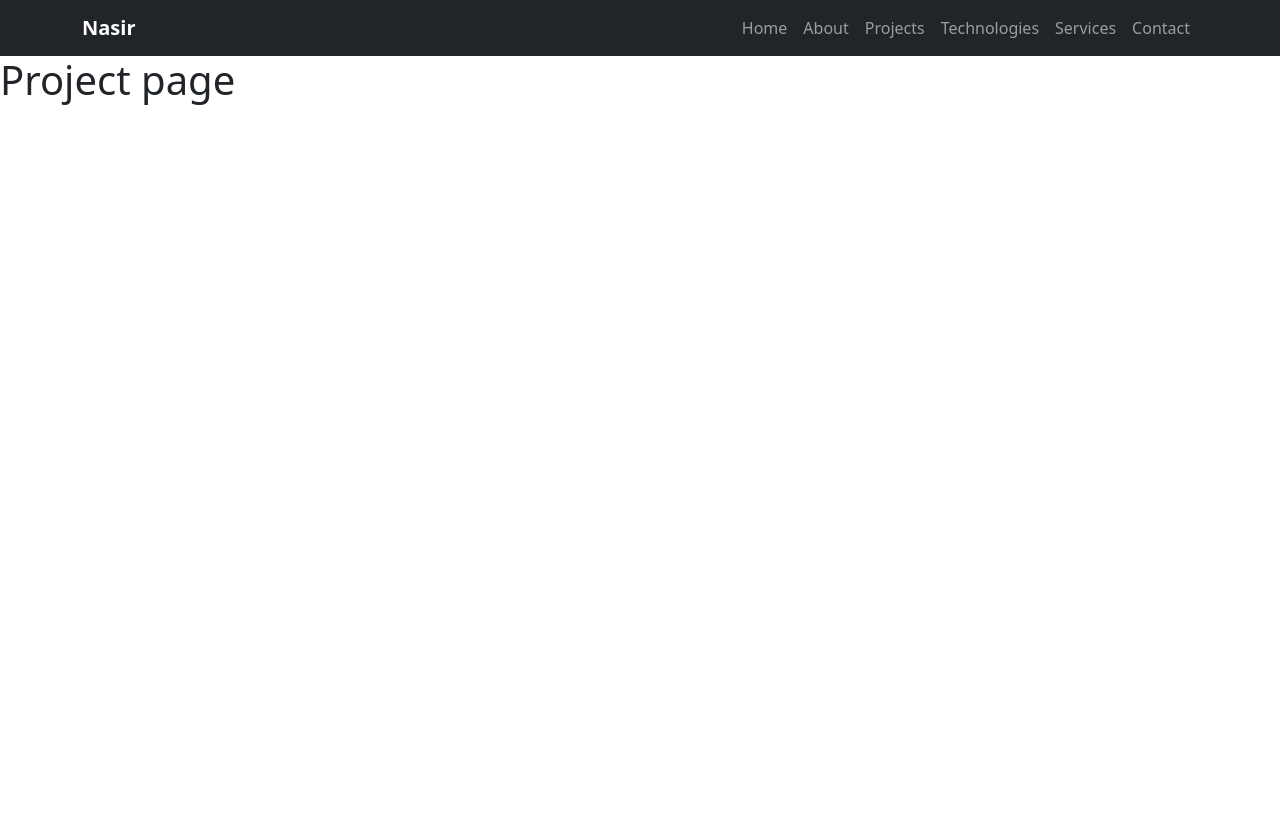
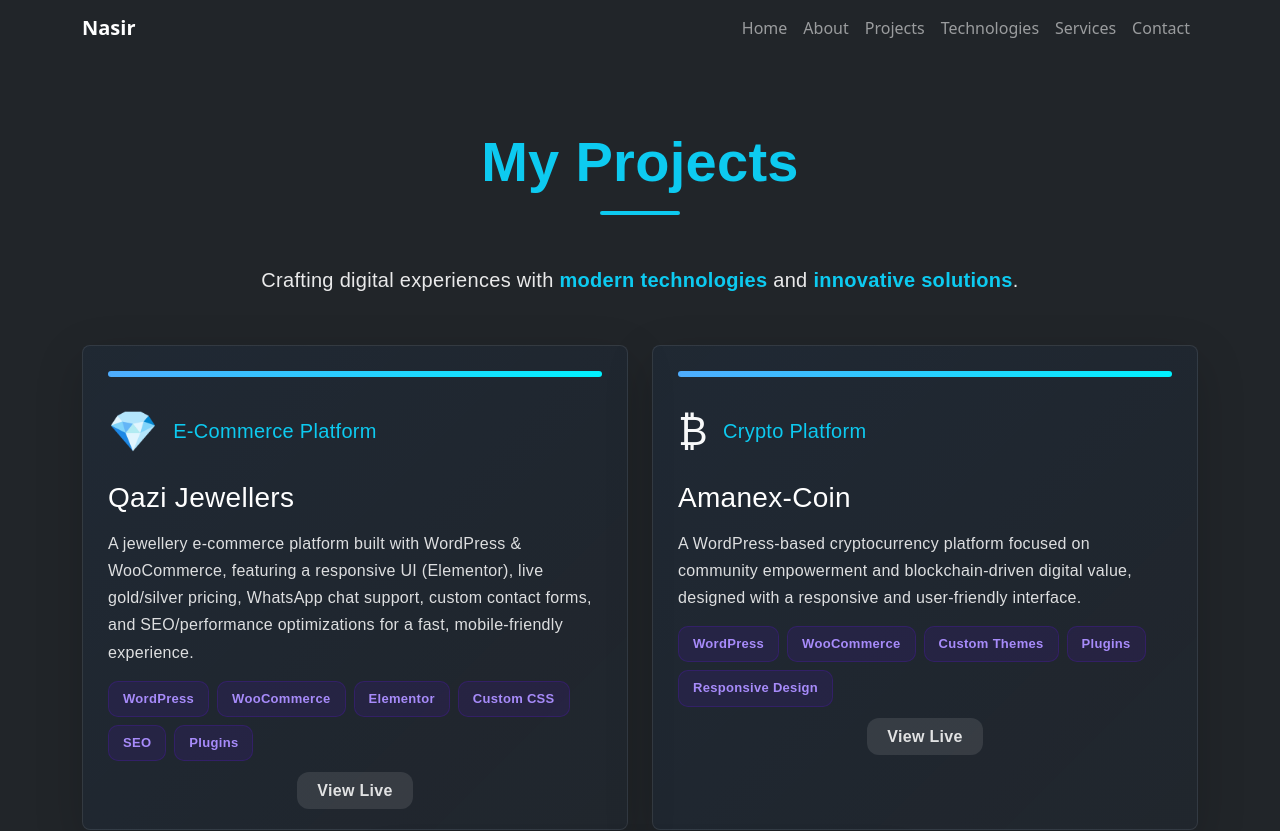
Before and after one commit to Nasir-afridi/Portfolio, a React (Vite) app in the folder Portfolio/: page /projects in a window 1280 px wide. Shown: the top 831 px of the page. Before the commit the page ends 800 px from the top, so only its background shows below. Built offline with nearby package versions, Linux system fonts and the light colour scheme.

Commit message:
added the project file with three projects and footer with two buttons

```diff
--- a/Portfolio/src/pages/Projects.jsx
+++ b/Portfolio/src/pages/Projects.jsx
@@ -1,9 +1,300 @@
-const Project = () => {
+import { useState } from "react";
+import { motion } from "framer-motion";
+import "bootstrap/dist/css/bootstrap.min.css";
+
+export default function Projects() {
+  const [activeProject, setActiveProject] = useState(null);
+
+  const fadeInUp = {
+    hidden: { opacity: 0, y: 30 },
+    visible: { opacity: 1, y: 0 },
+  };
+  const fadeInLeft = {
+    hidden: { opacity: 0, x: -40 },
+    visible: { opacity: 1, x: 0 },
+  };
+  const fadeInRight = {
+    hidden: { opacity: 0, x: 40 },
+    visible: { opacity: 1, x: 0 },
+  };
+  const staggerContainer = {
+    hidden: { opacity: 0 },
+    visible: { opacity: 1, transition: { staggerChildren: 0.15 } },
+  };
+
+  const projects = [
+    {
+      id: 1,
+      title: "Qazi Jewellers",
+      type: "E-Commerce Platform",
+      description:
+        "A jewellery e-commerce platform built with WordPress & WooCommerce, featuring a responsive UI (Elementor), live gold/silver pricing, WhatsApp chat support, custom contact forms, and SEO/performance optimizations for a fast, mobile-friendly experience.",
+      tech: [
+        "WordPress",
+        "WooCommerce",
+        "Elementor",
+        "Custom CSS",
+        "SEO",
+        "Plugins",
+      ],
+      link: "https://qazijewellers.com",
+      gradient: "linear-gradient(135deg, rgb(79, 172, 254), rgb(0, 242, 254))",
+      icon: "💎",
+    },
+    {
+      id: 2,
+      title: "Amanex-Coin",
+      type: "Crypto Platform",
+      description:
+        "A WordPress-based cryptocurrency platform focused on community empowerment and blockchain-driven digital value, designed with a responsive and user-friendly interface.",
+      tech: [
+        "WordPress",
+        "WooCommerce",
+        "Custom Themes",
+        "Plugins",
+        "Responsive Design",
+      ],
+      link: "https://amanex-coin.com",
+      gradient: "linear-gradient(135deg, rgb(79, 172, 254), rgb(0, 242, 254))",
+      icon: "₿",
+    },
+    {
+      id: 3,
+      title: "Fresh-Hub",
+      type: "Full-Stack Application",
+      description:
+        "Built React.js application with Bootstrap UI, integrating Express.js backend for authentication (login/signup) using JWT tokens. Implemented secure public and private routes for role-based access with PostgreSQL for user data management.",
+      tech: ["React.js", "Bootstrap", "Express.js", "PostgreSQL", "JWT"],
+      link: "#",
+      gradient: "linear-gradient(135deg,#4facfe,#00f2fe)",
+      icon: "🌿",
+    },
+  ];
+
   return (
-    <>
-      <h1>Project page</h1>
-    </>
+    <section
+      id="projects"
+      className="bg-dark text-light py-5 min-vh-100 d-flex align-items-center"
+      style={{
+        fontFamily: "'Poppins', sans-serif",
+        letterSpacing: "0.3px",
+        lineHeight: "1.7",
+      }}
+    >
+      <div className="container py-4">
+        <motion.div
+          className="text-center mb-5"
+          initial="hidden"
+          whileInView="visible"
+          viewport={{ once: true }}
+          variants={fadeInUp}
+        >
+          <h2 className="text-info mb-3 display-4 fw-bold">My Projects</h2>
+          <div
+            className="mx-auto bg-info"
+            style={{ width: 80, height: 4, borderRadius: 2 }}
+          />
+        </motion.div>
+
+        <motion.p
+          className="lead mb-5 text-center"
+          initial="hidden"
+          whileInView="visible"
+          viewport={{ once: true }}
+          variants={fadeInUp}
+          style={{
+            color: "rgba(255,255,255,.9)",
+            maxWidth: 800,
+            margin: "0 auto",
+          }}
+        >
+          Crafting digital experiences with{" "}
+          <span className="text-info fw-semibold">modern technologies</span> and{" "}
+          <span className="text-info fw-semibold">innovative solutions</span>.
+        </motion.p>
+
+        <motion.div
+          className="row g-4"
+          variants={staggerContainer}
+          initial="hidden"
+          whileInView="visible"
+          viewport={{ once: true }}
+        >
+          {projects.map((project, i) => (
+            <div
+              key={project.id}
+              className={`col-lg-6 ${project.id === 3 ? "offset-lg-3" : ""}`}
+            >
+              <motion.div
+                className="h-100 rounded-3 shadow-lg border border-secondary border-opacity-25"
+                style={{
+                  background:
+                    "linear-gradient(135deg, rgba(13,110,253,.05), rgba(13,110,253,.02))",
+                  overflow: "hidden",
+                  cursor: "pointer",
+                  transition: "transform 0.3s ease, box-shadow 0.3s ease",
+                  padding: "25px",
+                }}
+                variants={i % 2 === 0 ? fadeInLeft : fadeInRight}
+                whileHover={{
+                  y: -5,
+                  boxShadow: "0 12px 30px rgba(13,110,253,.15)",
+                }}
+              >
+                <div
+                  style={{
+                    height: 6,
+                    background: project.gradient,
+                    borderRadius: 3,
+                    marginBottom: 20,
+                  }}
+                />
+
+                <div className="d-flex align-items-center mb-3">
+                  <div style={{ fontSize: "2.5rem", marginRight: 15 }}>
+                    {project.icon}
+                  </div>
+                  <h5 className="text-info mb-0">{project.type}</h5>
+                </div>
+                <h3 style={{ color: "#fff", marginBottom: 15 }}>
+                  {project.title}
+                </h3>
+                <p style={{ color: "rgba(255,255,255,.85)", marginBottom: 15 }}>
+                  {project.description}
+                </p>
+
+                <div className="d-flex flex-wrap gap-2 mb-3">
+                  {project.tech.map((tech, idx) => (
+                    <span
+                      key={idx}
+                      style={{
+                        padding: "6px 14px",
+                        background: "rgba(102,16,242,.1)",
+                        color: "#a78bfa",
+                        borderRadius: 10,
+                        fontSize: 13,
+                        fontWeight: 600,
+                        border: "1px solid rgba(102,16,242,.2)",
+                      }}
+                    >
+                      {tech}
+                    </span>
+                  ))}
+                </div>
+
+                {project.link !== "#" ? (
+                  <center>
+                    <a
+                      href={project.link}
+                      target="_blank"
+                      rel="noopener noreferrer"
+                      style={{
+                        padding: "10px 20px",
+                        background: "rgba(255,255,255,0.1)",
+                        color: "rgba(255,255,255,0.85)",
+                        borderRadius: 12,
+                        textDecoration: "none",
+                        fontWeight: 600,
+                      }}
+                    >
+                      View Live
+                    </a>
+                  </center>
+                ) : (
+                  <center>
+                    <button
+                      disabled
+                      style={{
+                        padding: "10px 20px",
+                        background: "rgba(138,142,160,.2)",
+                        color: "#8892b0",
+                        borderRadius: 12,
+                        border: "1px solid rgba(138,142,160,.3)",
+                        fontWeight: 600,
+                      }}
+                    >
+                      Private Project
+                    </button>
+                  </center>
+                )}
+              </motion.div>
+            </div>
+          ))}
+        </motion.div>
+
+        <motion.div
+          className="mt-5 pt-4"
+          initial="hidden"
+          whileInView="visible"
+          viewport={{ once: true, margin: "-50px" }}
+          variants={fadeInUp}
+          transition={{ duration: 0.6, delay: 0.2 }}
+        >
+          <div
+            className="p-5 rounded-4 shadow-lg border border-secondary border-opacity-25 mx-auto"
+            style={{
+              background:
+                "linear-gradient(135deg, rgba(13,110,253,.10), rgba(13,110,253,.03))",
+              textAlign: "center",
+              maxWidth: "900px",
+              backdropFilter: "blur(10px)",
+            }}
+          >
+            <h5
+              className="text-info mb-3 fw-bold"
+              style={{ fontSize: "clamp(1.8rem,4vw,2.5rem)" }}
+            >
+              Interested in working together?
+            </h5>
+
+            <p
+              className="mb-4 mx-auto"
+              style={{
+                color: "rgba(255,255,255,.85)",
+                fontSize: "clamp(1rem,2vw,1.1rem)",
+                maxWidth: "620px",
+                lineHeight: "1.6",
+              }}
+            >
+              Let's build something amazing. I'm always open to discussing new
+              projects and opportunities.
+            </p>
+
+            <div
+              style={{
+                display: "flex",
+                gap: "16px",
+                justifyContent: "center",
+                flexWrap: "wrap",
+              }}
+            >
+              <a
+                href="mailto:nasirwc05@gmail.com"
+                className="btn btn-info px-4 py-3 fw-semibold"
+                style={{
+                  fontSize: "1rem",
+                  minWidth: "160px",
+                }}
+              >
+                Get In Touch
+              </a>
+
+              <a
+                href="https://github.com/nasir-afridi"
+                target="_blank"
+                rel="noopener noreferrer"
+                className="btn btn-outline-info px-4 py-3 fw-semibold"
+                style={{
+                  fontSize: "1rem",
+                  minWidth: "160px",
+                }}
+              >
+                View GitHub
+              </a>
+            </div>
+          </div>
+        </motion.div>
+      </div>
+    </section>
   );
-};
-
-export default Project;
+}
```
